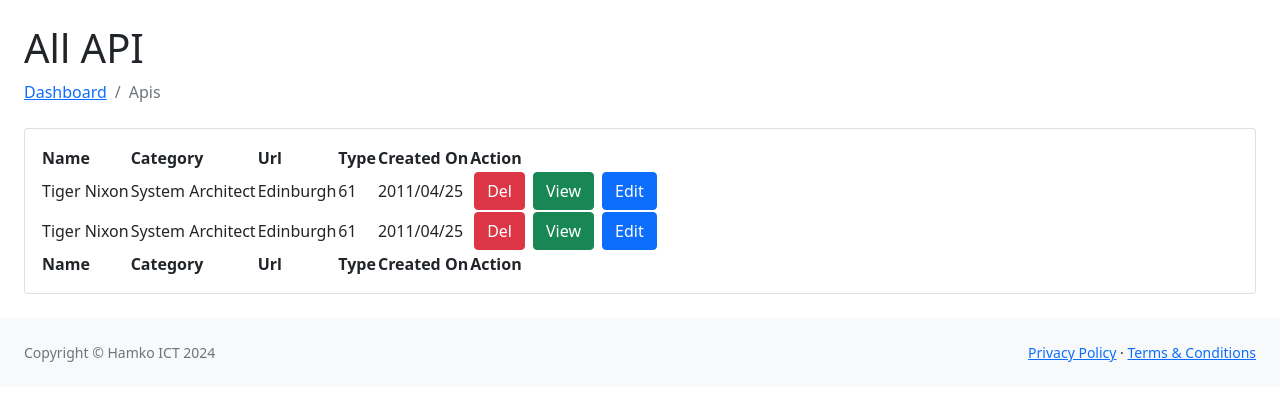
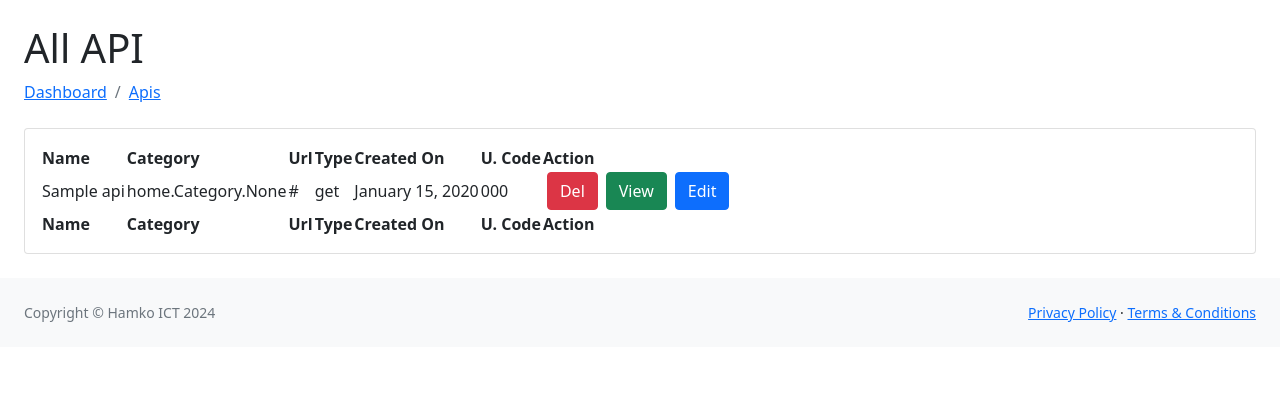
Before and after one commit to Waislam/api_library, a Django app: page /dashboard/api/api-list/ in a window 1280 px wide. Shown: the part 189-590 px from the top of the page. Run offline with Django 4.2, Linux system fonts and the light colour scheme; tables that the repository leaves empty hold one stand-in row (values such as "Sample post"); some libraries are stand-ins or nearby versions.

Commit message:
library pagination updated

```diff
--- a/home/views/api.py
+++ b/home/views/api.py
@@ -4,12 +4,29 @@ from django.views import View
 from django.views.generic import CreateView
 from django.views.generic.list import ListView
 
-from home.models import Api
+from home.forms import ApiAddForm
+from home.models import Api, App, Category
 
 
-class HomePageView(View):
-    def get(self, request, *args, **kwargs):
-        return render(request, 'home/index.html/', {})
+class HomePageView(ListView):
+    model = Api
+    template_name = 'home/index.html/'
+    paginate_by = 1
+
+    def get_context_data(self, **kwargs):
+        context = super().get_context_data(**kwargs)
+        # print("context", context['paginator'])
+        # print(context['paginator'].__dict__)
+        # Example for a Django instance
+        # attributes_only = [attr for attr in dir(context['paginator']) if
+        #                    not callable(getattr(context['paginator'], attr)) and not attr.startswith("__")][-2]
+        print(context)
+        # print('type', type(context['paginator']))
+
+        print('contains', dir(context['paginator']))
+        print(context['page_obj'].start_index())
+
+        return context
 
 
 class DashboardIndex(View):
@@ -18,14 +35,32 @@ class DashboardIndex(View):
 
 
 class ApiListView(ListView):
+    model = Api
     template_name = 'home/dashboard/api/api-list.html'
-
-    def get(self, request, *args, **kwargs):
-        return render(request, self.template_name)
 
 
 class AddApiView(CreateView):
     """don't use View rather use CreateView to add obj to model ... do it affter creating model """
     model = Api
+    form_class = ApiAddForm
     template_name = 'home/dashboard/api/add-api.html'
     success_url = reverse_lazy('home_page:api_list')
+
+    def generate_unique_code(self):
+        last_obj = Api.objects.last()
+        uni_code = 0
+        if last_obj == None:
+            uni_code = '1001'
+            return uni_code
+        else:
+            uni_code = last_obj.unique_code
+            return str(int(uni_code) + 1)
+
+    def get_context_data(self, **kwargs):
+        context = super().get_context_data(**kwargs)
+        context['new_unique_code'] = self.generate_unique_code()
+        context['app_list'] = App.objects.all()
+        context['category_list'] = Category.objects.all()
+        context['type_list'] = Api.TYPE_CHOICE
+        print(context)
+        return context
--- a/templates/home/dashboard/api/api-list.html
+++ b/templates/home/dashboard/api/api-list.html
@@ -6,7 +6,7 @@
     <h1 class="mt-4">All API</h1>
     <ol class="breadcrumb mb-4">
         <li class="breadcrumb-item"><a href="{% url 'home_page:dashboard' %}">Dashboard</a></li>
-        <li class="breadcrumb-item active">Apis</li>
+        <li class="breadcrumb-item active"><a href="{% url 'home_page:api_list' %}">Apis</a></li>
     </ol>
 
     <div class="card mb-4">
@@ -19,6 +19,7 @@
                     <th>Url</th>
                     <th>Type</th>
                     <th>Created On</th>
+                    <th>U. Code</th>
                     <th>Action</th>
                 </tr>
                 </thead>
@@ -29,35 +30,27 @@
                     <th>Url</th>
                     <th>Type</th>
                     <th>Created On</th>
+                    <th>U. Code</th>
                     <th>Action</th>
                 </tr>
 
                 </tfoot>
                 <tbody>
+                {% for obj in object_list %}
                     <tr>
-                    <td>Tiger Nixon</td>
-                    <td>System Architect</td>
-                    <td>Edinburgh</td>
-                    <td>61</td>
-                    <td>2011/04/25</td>
+                        <td>{{obj.name}}</td>
+                        <td>{{obj.category}}</td>
+                        <td>{{obj.api_url}}</td>
+                        <td>{{obj.api_type}}</td>
+                        <td>{{obj.created_at|date:"F d, Y"}}</td>
+                        <td>{{obj.unique_code}}</td>
                         <td class="justify-content-center">
                             <button class="btn btn-primary float-end mx-1">Edit</button>
                             <button class="btn btn-success float-end  mx-1">View</button>
                             <button class="btn btn-danger float-end  mx-1">Del</button>
                         </td>
                     </tr>
-                <tr>
-                    <td>Tiger Nixon</td>
-                    <td>System Architect</td>
-                    <td>Edinburgh</td>
-                    <td>61</td>
-                    <td>2011/04/25</td>
-                    <td class="justify-content-center">
-                        <button class="btn btn-primary float-end mx-1">Edit</button>
-                        <button class="btn btn-success float-end  mx-1">View</button>
-                        <button class="btn btn-danger float-end  mx-1">Del</button>
-                    </td>
-                </tr>
+                {% endfor %}
                 </tbody>
             </table>
         </div>
--- a/templates/home/dashboard/dashboard-header.html
+++ b/templates/home/dashboard/dashboard-header.html
@@ -1,7 +1,7 @@
 <!--dashboard header nav-->
 <nav class="sb-topnav navbar navbar-expand navbar-dark bg-dark">
     <!-- Navbar Brand-->
-    <a class="navbar-brand ps-3" href="{% url 'home_page:dashboard' %}">Api Library</a>
+    <a class="navbar-brand ps-3" href="{% url 'home_page:home' %}">Api Library</a>
     <!-- Sidebar Toggle-->
     <button class="btn btn-link btn-sm order-1 order-lg-0 me-4 me-lg-0" id="sidebarToggle" href="#!"><i
             class="fas fa-bars"></i></button>
```
Also changed, not shown: home/forms.py (+6 -2 lines), templates/home/dashboard/api/add-api.html (+56 -19 lines), templates/home/dashboard/app/add-app.html (+14 -1 lines), templates/home/index.html (+26 -76 lines). Lines whose indentation alone changed are shown as unchanged.
